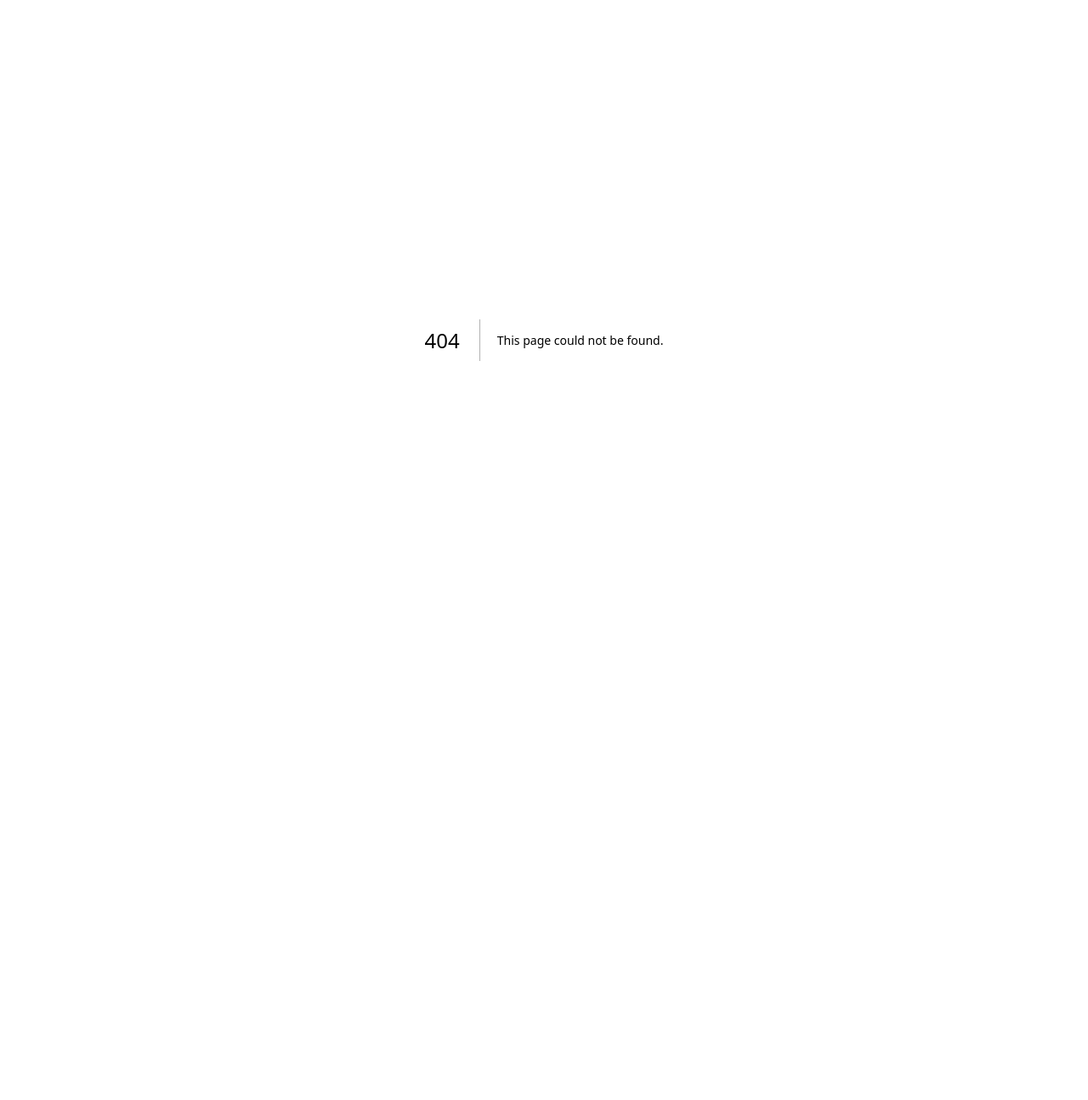
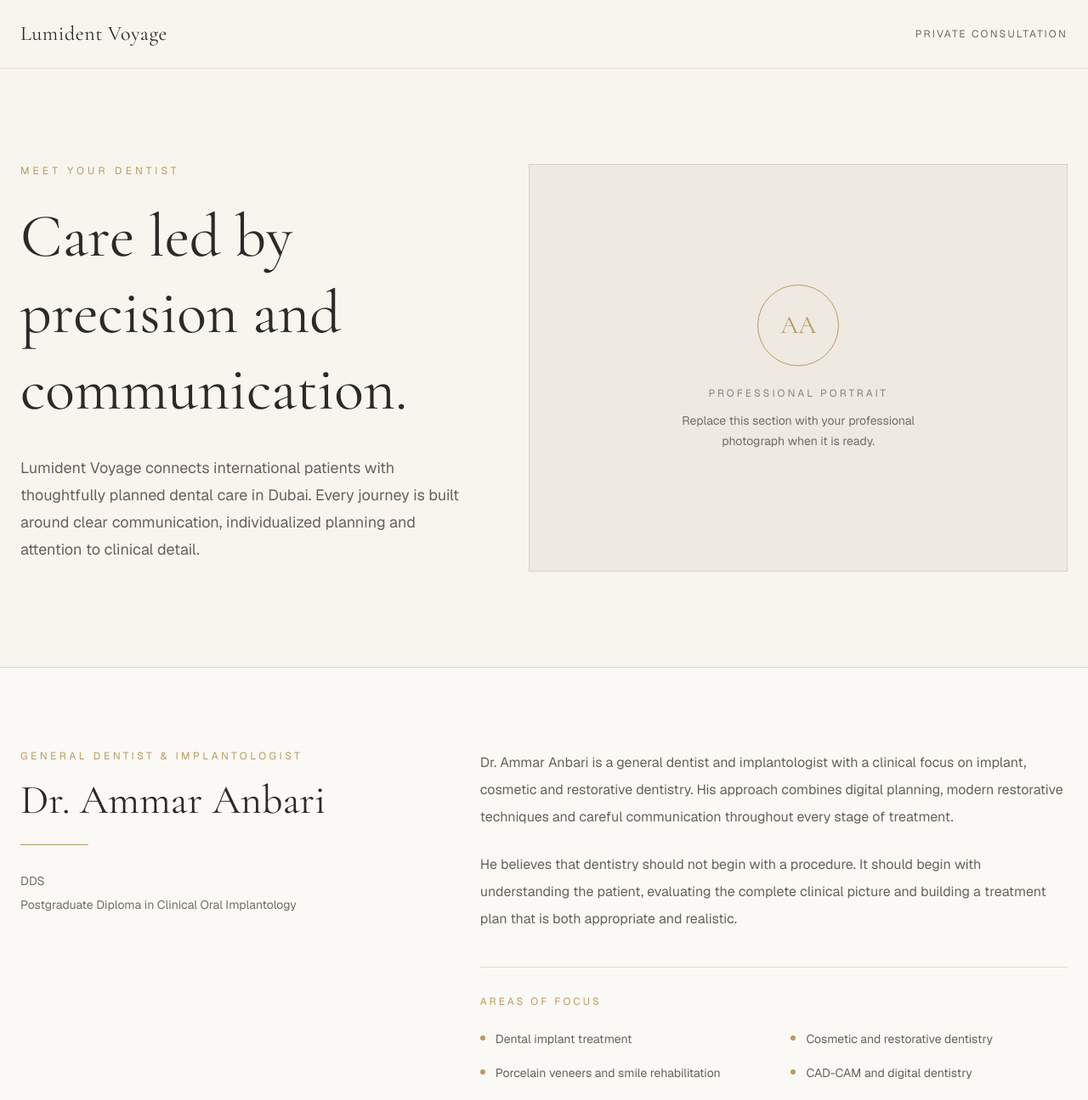
Before and after one commit to LumidentVoyage/lumident-voyage, a Next.js app: page /Doctors in a window 1280 px wide. Before the commit this address had no page. Shown: the top 1295 px of the page at 85% size. Before the commit the page ends 800 px from the top, so only its background shows below. Built offline with nearby package versions, Linux system fonts and the light colour scheme.

Commit message:
Create Doctors page with dentist information and services
This file contains the Doctors page for the Lumident Voyage website, featuring information about the dentist, their expertise, clinical philosophy, and a consultation request section.

```diff
--- /dev/null
+++ b/src/app/Doctors/page.tsx
@@ -0,0 +1,213 @@
+import Link from "next/link";
+
+const expertise = [
+  "Dental implant treatment",
+  "Cosmetic and restorative dentistry",
+  "Porcelain veneers and smile rehabilitation",
+  "CAD-CAM and digital dentistry",
+  "Comprehensive treatment planning",
+];
+
+const values = [
+  {
+    number: "01",
+    title: "Planning before treatment",
+    description:
+      "Every successful result begins with diagnosis, communication and a clear understanding of the patient's expectations.",
+  },
+  {
+    number: "02",
+    title: "Natural, considered outcomes",
+    description:
+      "Treatment should restore confidence and function without appearing artificial or disconnected from the individual.",
+  },
+  {
+    number: "03",
+    title: "Clinical transparency",
+    description:
+      "Patients deserve clear explanations, realistic expectations and the opportunity to make informed decisions.",
+  },
+];
+
+export default function DoctorsPage() {
+  return (
+    <main className="min-h-screen bg-[#f8f5ef] text-[#2b2a28]">
+      <header className="border-b border-[#e3ddd3]">
+        <div className="mx-auto flex max-w-7xl items-center justify-between px-6 py-6">
+          <Link href="/" className="font-serif text-2xl tracking-wide">
+            Lumident Voyage
+          </Link>
+
+          <Link
+            href="/contact"
+            className="text-xs uppercase tracking-[0.18em] text-[#6f685f] transition hover:text-[#b99a5f]"
+          >
+            Private Consultation
+          </Link>
+        </div>
+      </header>
+
+      <section className="mx-auto grid max-w-7xl gap-14 px-6 py-20 lg:grid-cols-[0.9fr_1.1fr] lg:gap-20 lg:py-28">
+        <div>
+          <p className="text-xs uppercase tracking-[0.35em] text-[#b99a5f]">
+            Meet Your Dentist
+          </p>
+
+          <h1 className="mt-6 font-serif text-5xl leading-tight md:text-7xl">
+            Care led by precision and communication.
+          </h1>
+
+          <p className="mt-8 max-w-xl text-lg leading-8 text-[#686159]">
+            Lumident Voyage connects international patients with thoughtfully
+            planned dental care in Dubai. Every journey is built around clear
+            communication, individualized planning and attention to clinical
+            detail.
+          </p>
+        </div>
+
+        <div className="flex min-h-[480px] items-center justify-center border border-[#d8d1c6] bg-[#eee9e1] px-8 text-center">
+          <div>
+            <div className="mx-auto flex h-24 w-24 items-center justify-center rounded-full border border-[#b99a5f] font-serif text-3xl text-[#b99a5f]">
+              AA
+            </div>
+
+            <p className="mt-6 text-xs uppercase tracking-[0.25em] text-[#8a8379]">
+              Professional portrait
+            </p>
+
+            <p className="mx-auto mt-3 max-w-xs text-sm leading-6 text-[#746d64]">
+              Replace this section with your professional photograph when it
+              is ready.
+            </p>
+          </div>
+        </div>
+      </section>
+
+      <section className="border-y border-[#ded7cc] bg-[#fbf9f5]">
+        <div className="mx-auto grid max-w-7xl gap-14 px-6 py-20 lg:grid-cols-[0.8fr_1.2fr] lg:gap-20 lg:py-24">
+          <div>
+            <p className="text-xs uppercase tracking-[0.3em] text-[#b99a5f]">
+              General Dentist & Implantologist
+            </p>
+
+            <h2 className="mt-5 font-serif text-4xl md:text-5xl">
+              Dr. Ammar Anbari
+            </h2>
+
+            <div className="mt-7 h-px w-20 bg-[#b99a5f]" />
+
+            <p className="mt-7 text-sm leading-7 text-[#746d64]">
+              DDS
+              <br />
+              Postgraduate Diploma in Clinical Oral Implantology
+            </p>
+          </div>
+
+          <div>
+            <p className="text-base leading-8 text-[#686159]">
+              Dr. Ammar Anbari is a general dentist and implantologist with a
+              clinical focus on implant, cosmetic and restorative dentistry.
+              His approach combines digital planning, modern restorative
+              techniques and careful communication throughout every stage of
+              treatment.
+            </p>
+
+            <p className="mt-6 text-base leading-8 text-[#686159]">
+              He believes that dentistry should not begin with a procedure. It
+              should begin with understanding the patient, evaluating the
+              complete clinical picture and building a treatment plan that is
+              both appropriate and realistic.
+            </p>
+
+            <div className="mt-10 border-t border-[#ded7cc] pt-8">
+              <p className="text-xs uppercase tracking-[0.25em] text-[#b99a5f]">
+                Areas of Focus
+              </p>
+
+              <div className="mt-6 grid gap-x-10 gap-y-4 sm:grid-cols-2">
+                {expertise.map((item) => (
+                  <div
+                    key={item}
+                    className="flex gap-3 text-sm leading-6 text-[#686159]"
+                  >
+                    <span className="mt-2 h-1.5 w-1.5 shrink-0 rounded-full bg-[#b99a5f]" />
+                    <span>{item}</span>
+                  </div>
+                ))}
+              </div>
+            </div>
+          </div>
+        </div>
+      </section>
+
+      <section className="mx-auto max-w-7xl px-6 py-20 md:py-28">
+        <div className="max-w-3xl">
+          <p className="text-xs uppercase tracking-[0.35em] text-[#b99a5f]">
+            Clinical Philosophy
+          </p>
+
+          <h2 className="mt-6 font-serif text-4xl leading-tight md:text-6xl">
+            The result matters. So does every decision that leads to it.
+          </h2>
+        </div>
+
+        <div className="mt-16 grid gap-6 md:grid-cols-3">
+          {values.map((value) => (
+            <article
+              key={value.number}
+              className="border border-[#d8d1c6] bg-[#fbf9f5] p-8 md:p-10"
+            >
+              <span className="font-serif text-3xl text-[#b99a5f]">
+                {value.number}
+              </span>
+
+              <h3 className="mt-8 font-serif text-2xl leading-snug">
+                {value.title}
+              </h3>
+
+              <p className="mt-5 text-sm leading-7 text-[#746d64]">
+                {value.description}
+              </p>
+            </article>
+          ))}
+        </div>
+      </section>
+
+      <section className="border-t border-[#ded7cc] bg-[#2b2a28] text-white">
+        <div className="mx-auto grid max-w-7xl gap-10 px-6 py-20 md:grid-cols-[1fr_auto] md:items-center md:py-24">
+          <div>
+            <p className="text-xs uppercase tracking-[0.3em] text-[#c8aa70]">
+              A Private Conversation
+            </p>
+
+            <h2 className="mt-5 max-w-3xl font-serif text-4xl leading-tight md:text-5xl">
+              Begin with your goals, your concerns and your questions.
+            </h2>
+
+            <p className="mt-6 max-w-2xl leading-8 text-[#d8d1c6]">
+              Share your information privately and our team will guide you
+              through the next appropriate step.
+            </p>
+          </div>
+
+          <Link
+            href="/contact"
+            className="inline-flex items-center justify-center bg-[#f8f5ef] px-8 py-5 text-xs uppercase tracking-[0.22em] text-[#2b2a28] transition duration-300 hover:bg-[#b99a5f]"
+          >
+            Request Consultation
+          </Link>
+        </div>
+      </section>
+
+      <footer className="border-t border-[#e3ddd3]">
+        <div className="mx-auto flex max-w-7xl flex-col gap-4 px-6 py-8 text-xs text-[#746d64] sm:flex-row sm:items-center sm:justify-between">
+          <p>© Lumident Voyage</p>
+
+          <Link href="/" className="transition hover:text-[#b99a5f]">
+            Return Home
+          </Link>
+        </div>
+      </footer>
+    </main>
+  );
+}
```
